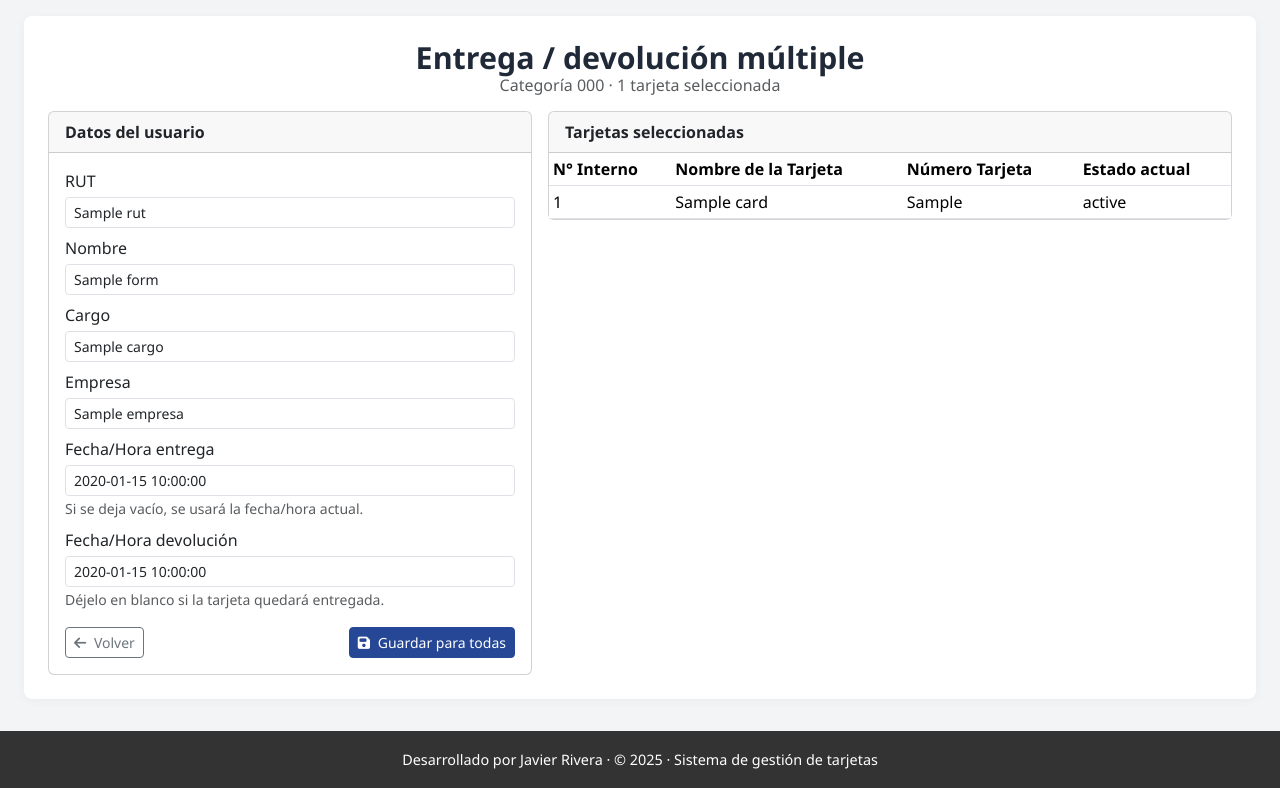
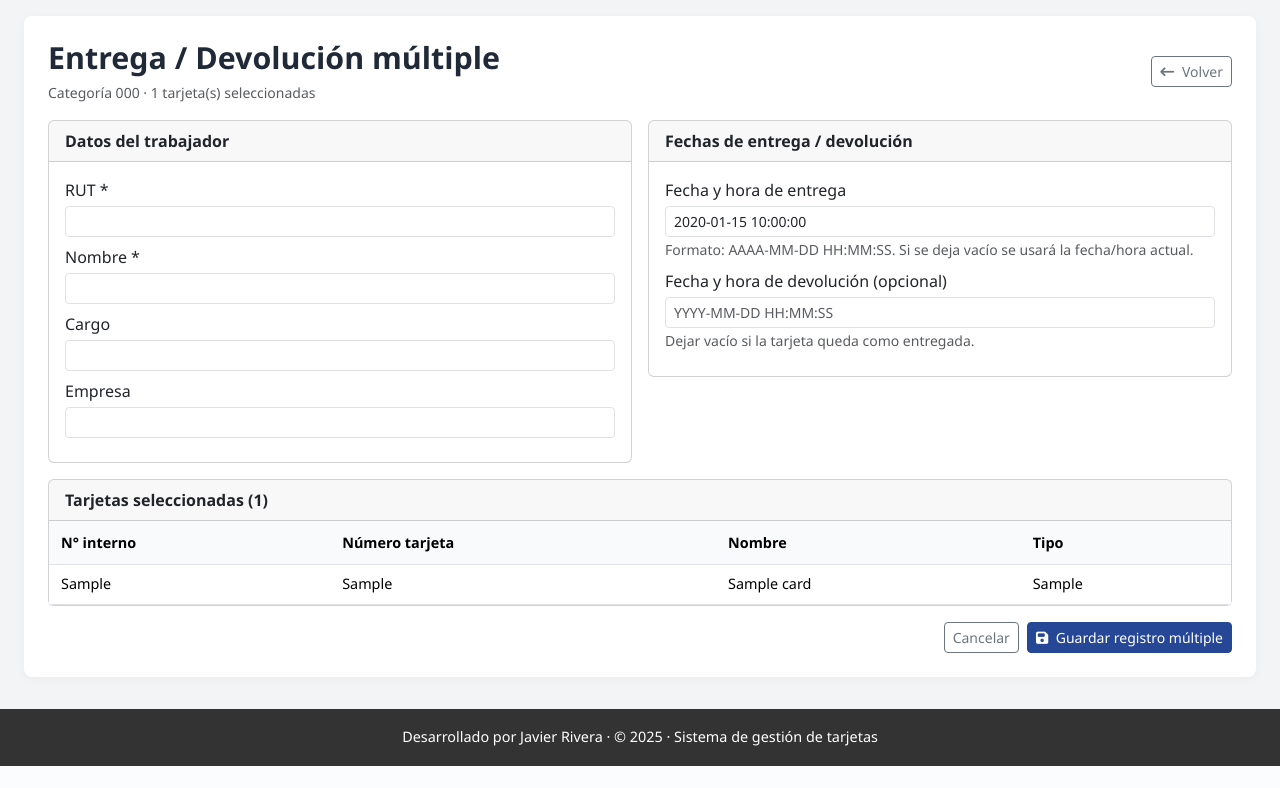
Before and after one commit to Javier-9690/tarjetas-web, a Flask app: template templates/deliver_multi.html in a window 1280 px wide. Shown: the part 121-909 px from the top of the page. After the commit the page ends 887 px from the top, so only its background shows below. Run offline with Flask 3, Linux system fonts and the light colour scheme; tables that the repository leaves empty hold one stand-in row (values such as "Sample post"); the template is opened without the code that fills it: values that come from a table or form of the project are taken from there, most other values are stand-ins (such as "Sample title", 1, 10 or a date in 2020).

Commit message:
Update deliver_multi.html

```diff
--- a/templates/deliver_multi.html
+++ b/templates/deliver_multi.html
@@ -1,108 +1,107 @@
 {% extends "base.html" %}
 
-{% block title %}Entrega / devolución múltiple · {{ category_code }}{% endblock %}
+{% block title %}Entrega / Devolución múltiple · {{ category_code }}{% endblock %}
 
 {% block content %}
 <div class="content-container mt-3">
-  <div class="text-center mb-3">
+
+  <div class="d-flex justify-content-between align-items-center mb-3">
+    <div>
       <h2 class="page-title mb-1">
-      Entrega / devolución múltiple
-      <small class="d-block text-muted fs-6">
-        Categoría {{ category_code|capitalize }} ·
-        {{ card_rows|length }} tarjeta{{ '' if card_rows|length == 1 else 's' }} seleccionada{{ '' if card_rows|length == 1 else 's' }}
+        Entrega / Devolución múltiple
+      </h2>
+      <small class="text-muted">
+        Categoría {{ category_code|capitalize }} · {{ cards|length }} tarjeta(s) seleccionadas
       </small>
-    </h2>
+    </div>
+    <a href="{{ url_for('category_view', category_code=category_code) }}"
+       class="btn btn-outline-secondary btn-sm">
+      <i class="fa-solid fa-arrow-left-long me-1"></i> Volver
+    </a>
   </div>
 
+  <form method="post" action="{{ url_for('deliver_cards_multi', category_code=category_code) }}">
+    <input type="hidden" name="step" value="save">
+    {% for c in cards %}
+      <input type="hidden" name="card_ids" value="{{ c.id }}">
+    {% endfor %}
+
     <div class="row g-3">
-    <!-- Formulario de datos de la persona -->
-    <div class="col-lg-5">
-      <div class="card">
+      <div class="col-md-6">
+        <div class="card mb-3">
           <div class="card-header py-2">
-          <strong>Datos del usuario</strong>
+            <strong>Datos del trabajador</strong>
           </div>
           <div class="card-body">
-          <form method="post" action="{{ url_for('deliver_cards_multi', category_code=category_code) }}">
-            {% for row in card_rows %}
-              <input type="hidden" name="card_ids" value="{{ row.card.id }}">
-            {% endfor %}
-            <input type="hidden" name="stage" value="save">
-
             <div class="mb-2">
-              <label class="form-label mb-1">RUT</label>
-              <input type="text" name="rut" class="form-control form-control-sm"
-                     value="{{ form_data.rut }}">
+              <label class="form-label mb-1">RUT *</label>
+              <input type="text" name="rut" class="form-control form-control-sm" required>
             </div>
             <div class="mb-2">
-              <label class="form-label mb-1">Nombre</label>
-              <input type="text" name="nombre" class="form-control form-control-sm"
-                     value="{{ form_data.nombre }}">
+              <label class="form-label mb-1">Nombre *</label>
+              <input type="text" name="nombre" class="form-control form-control-sm" required>
             </div>
             <div class="mb-2">
               <label class="form-label mb-1">Cargo</label>
-              <input type="text" name="cargo" class="form-control form-control-sm"
-                     value="{{ form_data.cargo }}">
+              <input type="text" name="cargo" class="form-control form-control-sm">
             </div>
             <div class="mb-2">
               <label class="form-label mb-1">Empresa</label>
-              <input type="text" name="empresa" class="form-control form-control-sm"
-                     value="{{ form_data.empresa }}">
+              <input type="text" name="empresa" class="form-control form-control-sm">
             </div>
-            <div class="mb-2">
-              <label class="form-label mb-1">Fecha/Hora entrega</label>
-              <input type="text" name="entrega_at"
-                     class="form-control form-control-sm"
-                     placeholder="YYYY-MM-DD HH:MM:SS"
-                     value="{{ form_data.entrega_at }}">
-              <small class="text-muted">Si se deja vacío, se usará la fecha/hora actual.</small>
-            </div>
-            <div class="mb-3">
-              <label class="form-label mb-1">Fecha/Hora devolución</label>
-              <input type="text" name="devolucion_at"
-                     class="form-control form-control-sm"
-                     placeholder="YYYY-MM-DD HH:MM:SS (opcional)"
-                     value="{{ form_data.devolucion_at }}">
-              <small class="text-muted">Déjelo en blanco si la tarjeta quedará entregada.</small>
-            </div>
-
-            <div class="d-flex justify-content-between">
-              <a href="{{ url_for('category_view', category_code=category_code) }}"
-                 class="btn btn-outline-secondary btn-sm">
-                <i class="fa-solid fa-arrow-left me-1"></i> Volver
-              </a>
-              <button type="submit" class="btn btn-primary-custom btn-sm">
-                <i class="fa-solid fa-floppy-disk me-1"></i> Guardar para todas
-              </button>
-            </div>
-          </form>
           </div>
         </div>
       </div>
 
-    <!-- Resumen de tarjetas seleccionadas -->
-    <div class="col-lg-7">
+      <div class="col-md-6">
+        <div class="card mb-3">
+          <div class="card-header py-2">
+            <strong>Fechas de entrega / devolución</strong>
+          </div>
+          <div class="card-body">
+            <div class="mb-2">
+              <label class="form-label mb-1">Fecha y hora de entrega</label>
+              <input type="text" name="entrega_at" class="form-control form-control-sm"
+                     value="{{ now_str }}" placeholder="YYYY-MM-DD HH:MM:SS">
+              <small class="text-muted">
+                Formato: AAAA-MM-DD HH:MM:SS. Si se deja vacío se usará la fecha/hora actual.
+              </small>
+            </div>
+            <div class="mb-2">
+              <label class="form-label mb-1">Fecha y hora de devolución (opcional)</label>
+              <input type="text" name="devolucion_at" class="form-control form-control-sm"
+                     placeholder="YYYY-MM-DD HH:MM:SS">
+              <small class="text-muted">
+                Dejar vacío si la tarjeta queda como entregada.
+              </small>
+            </div>
+          </div>
+        </div>
+      </div>
+    </div>
+
     <div class="card">
       <div class="card-header py-2">
-          <strong>Tarjetas seleccionadas</strong>
+        <strong>Tarjetas seleccionadas ({{ cards|length }})</strong>
       </div>
       <div class="card-body p-0">
         <div class="table-responsive">
-            <table class="table table-sm mb-0">
+          <table class="table table-sm mb-0 data-table">
             <thead>
               <tr>
-                  <th>N° Interno</th>
-                  <th>Nombre de la Tarjeta</th>
-                  <th>Número Tarjeta</th>
-                  <th>Estado actual</th>
+                <th>N° interno</th>
+                <th>Número tarjeta</th>
+                <th>Nombre</th>
+                <th>Tipo</th>
               </tr>
             </thead>
             <tbody>
-                {% for row in card_rows %}
+              {% for c in cards %}
                 <tr>
-                    <td>{{ row.card.id }}</td>
-                    <td>{{ row.card.nombre_tarjeta or '-' }}</td>
-                    <td>{{ row.card.numero_tarjeta or '-' }}</td>
-                    <td>{{ row.estado_texto }}</td>
+                  <td>{{ c.n or '' }}</td>
+                  <td>{{ c.numero_tarjeta or '' }}</td>
+                  <td>{{ c.nombre_tarjeta or '' }}</td>
+                  <td>{{ c.tipo_tarjeta or '' }}</td>
                 </tr>
               {% endfor %}
             </tbody>
@@ -110,7 +109,17 @@
         </div>
       </div>
     </div>
+
+    <div class="mt-3 d-flex justify-content-end gap-2">
+      <a href="{{ url_for('category_view', category_code=category_code) }}"
+         class="btn btn-outline-secondary btn-sm">
+        Cancelar
+      </a>
+      <button type="submit" class="btn btn-primary-custom btn-sm">
+        <i class="fa-solid fa-floppy-disk me-1"></i> Guardar registro múltiple
+      </button>
     </div>
-  </div>
+
+  </form>
 </div>
 {% endblock %}
```
Lines whose indentation alone changed are shown as unchanged.
